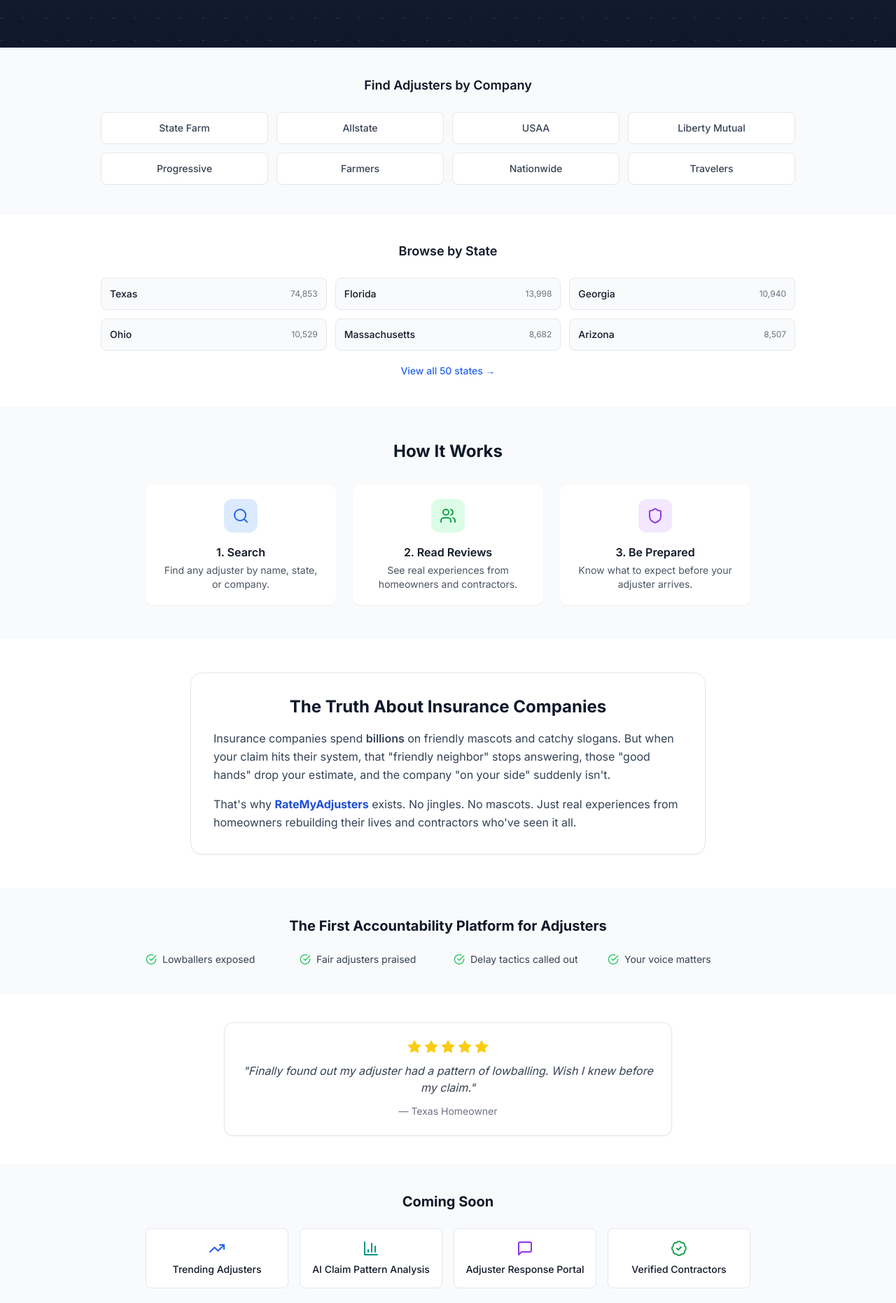
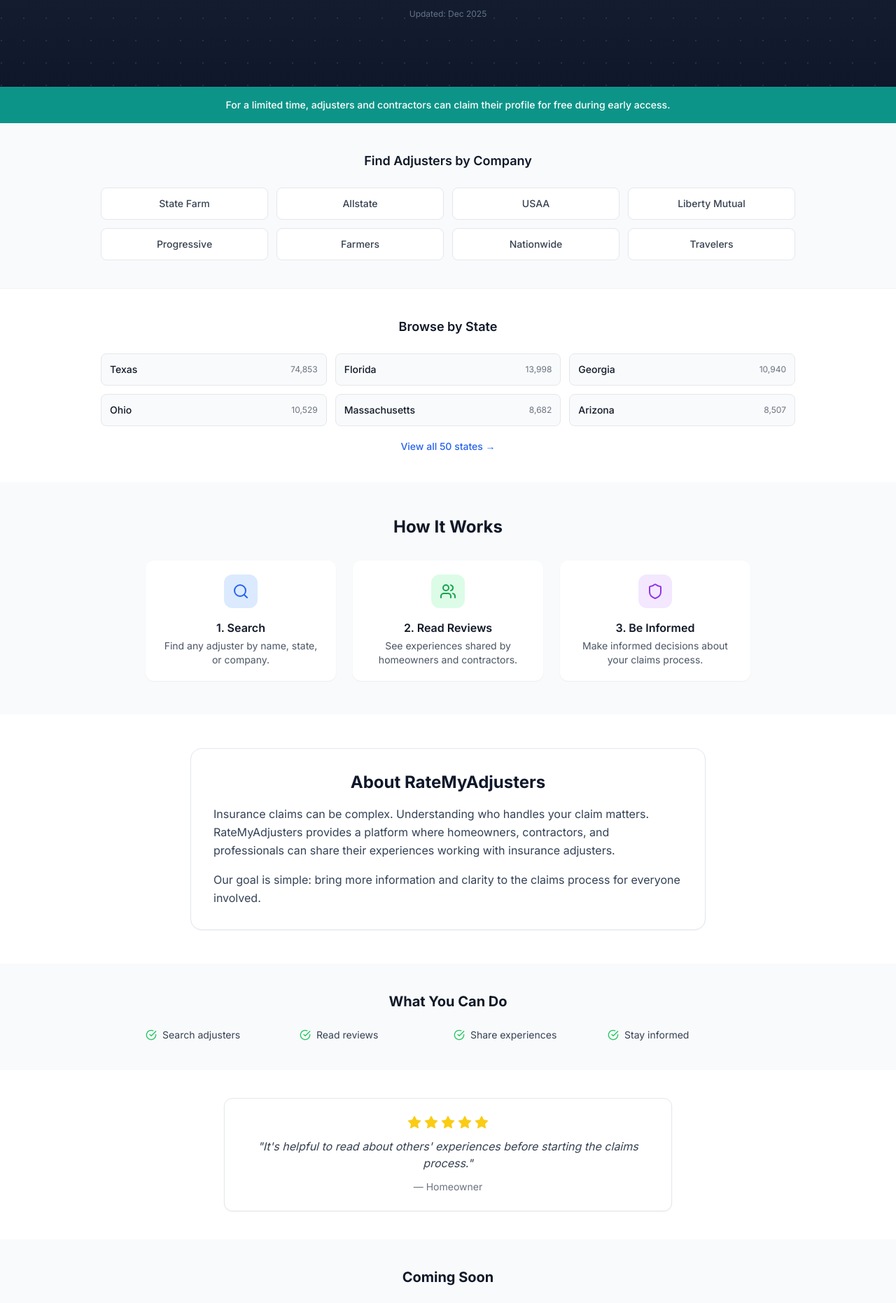
Before and after one commit to RateMyAdjusters/ratemyadjusters, a Next.js app in the folder ratemyadjusters/: page / in a window 1280 px wide. Shown: the part 713-2575 px from the top of the page at 70% size. Built offline with nearby package versions, Linux system fonts and the light colour scheme; no server answers.

Commit message:
Update page.tsx

```diff
--- a/ratemyadjusters/app/page.tsx
+++ b/ratemyadjusters/app/page.tsx
@@ -4,7 +4,7 @@ import SearchBar from '@/components/SearchBar'
 
 export const metadata = {
   title: 'RateMyAdjusters – Know Your Adjuster',
-  description: 'Real reviews of insurance adjusters from homeowners and contractors. Search 168,824 licensed adjusters by name, company, or state. Know who\'s handling your claim.',
+  description: 'Search 168,824 licensed insurance adjusters by name, company, or state. Read reviews from homeowners and contractors. Free to use.',
   keywords: 'insurance adjuster reviews, adjuster ratings, claim adjuster, State Farm adjuster, Allstate adjuster, insurance claim help',
 }
 
@@ -72,7 +72,12 @@ export default function Home() {
             </div>
 
             <h1 className="text-4xl md:text-5xl lg:text-6xl font-bold mb-5">Know Your Adjuster.</h1>
-            <p className="text-lg text-slate-300 mb-8 max-w-xl mx-auto">Real reviews from homeowners and contractors. Search 168,824 licensed adjusters before your claim.</p>
+            <p className="text-lg text-slate-300 mb-4 max-w-xl mx-auto">Search 168,824 licensed adjusters by name, company, or state. Read reviews from homeowners and contractors.</p>
+
+            {/* Mission Statement */}
+            <p className="text-sm text-slate-400 mb-8 max-w-lg mx-auto">
+              RateMyAdjusters helps homeowners, contractors, and insurance professionals share experiences and improve clarity in the claims process.
+            </p>
 
             <div className="max-w-2xl mx-auto mb-3">
               <SearchBar size="large" showFilters={true} autoFocus={false} />
@@ -88,6 +93,15 @@ export default function Home() {
             </div>
             <p className="text-slate-500 text-xs mt-3">Updated: Dec 2025</p>
           </div>
+        </div>
+      </section>
+
+      {/* ========== EARLY ACCESS BANNER ========== */}
+      <section className="py-4 bg-teal-600">
+        <div className="max-w-5xl mx-auto px-4 text-center">
+          <p className="text-white text-sm font-medium">
+            For a limited time, adjusters and contractors can claim their profile for free during early access.
+          </p>
         </div>
       </section>
 
@@ -140,75 +154,75 @@ export default function Home() {
                 <Users className="w-6 h-6 text-green-600" />
               </div>
               <h3 className="font-semibold mb-1 text-gray-900">2. Read Reviews</h3>
-              <p className="text-gray-600 text-sm">See real experiences from homeowners and contractors.</p>
+              <p className="text-gray-600 text-sm">See experiences shared by homeowners and contractors.</p>
             </div>
             <div className="text-center p-5 bg-white rounded-xl shadow-sm">
               <div className="w-12 h-12 bg-purple-100 rounded-xl flex items-center justify-center mx-auto mb-4">
                 <Shield className="w-6 h-6 text-purple-600" />
               </div>
-              <h3 className="font-semibold mb-1 text-gray-900">3. Be Prepared</h3>
-              <p className="text-gray-600 text-sm">Know what to expect before your adjuster arrives.</p>
+              <h3 className="font-semibold mb-1 text-gray-900">3. Be Informed</h3>
+              <p className="text-gray-600 text-sm">Make informed decisions about your claims process.</p>
             </div>
           </div>
         </div>
       </section>
 
-      {/* ========== ROAST (SHORTENED) ========== */}
+      {/* ========== ABOUT (NEUTRAL) ========== */}
       <section className="py-12">
         <div className="max-w-3xl mx-auto px-4">
           <div className="bg-white rounded-2xl shadow-sm border border-slate-200 p-6 md:p-8">
-            <h2 className="text-xl md:text-2xl font-bold text-slate-900 mb-4 text-center">The Truth About Insurance Companies</h2>
+            <h2 className="text-xl md:text-2xl font-bold text-slate-900 mb-4 text-center">About RateMyAdjusters</h2>
 
             <p className="text-slate-700 leading-relaxed mb-4">
-              Insurance companies spend <span className="font-semibold">billions</span> on friendly mascots and catchy slogans. But when your claim hits their system, that "friendly neighbor" stops answering, those "good hands" drop your estimate, and the company "on your side" suddenly isn't.
+              Insurance claims can be complex. Understanding who handles your claim matters. RateMyAdjusters provides a platform where homeowners, contractors, and professionals can share their experiences working with insurance adjusters.
             </p>
 
             <p className="text-slate-700 leading-relaxed">
-              That's why <span className="font-bold text-blue-700">RateMyAdjusters</span> exists. No jingles. No mascots. Just real experiences from homeowners rebuilding their lives and contractors who've seen it all.
+              Our goal is simple: bring more information and clarity to the claims process for everyone involved.
             </p>
           </div>
         </div>
       </section>
 
-      {/* ========== TRANSPARENCY (COMPRESSED) ========== */}
+      {/* ========== FEATURES (NEUTRAL) ========== */}
       <section className="py-10 bg-slate-50">
         <div className="max-w-4xl mx-auto px-4">
-          <h2 className="text-xl font-bold text-center text-gray-900 mb-6">The First Accountability Platform for Adjusters</h2>
+          <h2 className="text-xl font-bold text-center text-gray-900 mb-6">What You Can Do</h2>
           <div className="grid grid-cols-2 md:grid-cols-4 gap-4">
             <div className="flex items-center gap-2 text-sm text-gray-700">
               <CheckCircle className="w-4 h-4 text-green-500 flex-shrink-0" />
-              <span>Lowballers exposed</span>
+              <span>Search adjusters</span>
             </div>
             <div className="flex items-center gap-2 text-sm text-gray-700">
               <CheckCircle className="w-4 h-4 text-green-500 flex-shrink-0" />
-              <span>Fair adjusters praised</span>
+              <span>Read reviews</span>
             </div>
             <div className="flex items-center gap-2 text-sm text-gray-700">
               <CheckCircle className="w-4 h-4 text-green-500 flex-shrink-0" />
-              <span>Delay tactics called out</span>
+              <span>Share experiences</span>
             </div>
             <div className="flex items-center gap-2 text-sm text-gray-700">
               <CheckCircle className="w-4 h-4 text-green-500 flex-shrink-0" />
-              <span>Your voice matters</span>
+              <span>Stay informed</span>
             </div>
           </div>
         </div>
       </section>
 
-      {/* ========== TESTIMONIAL (SHORT) ========== */}
+      {/* ========== REVIEW HIGHLIGHT (NEUTRAL) ========== */}
       <section className="py-10">
         <div className="max-w-2xl mx-auto px-4">
           <div className="bg-white rounded-xl shadow-sm border border-gray-200 p-6 text-center">
             <div className="flex justify-center gap-1 mb-3">
               {[1,2,3,4,5].map((i) => <Star key={i} className="w-5 h-5 text-yellow-400 fill-yellow-400" />)}
             </div>
-            <p className="text-gray-700 italic mb-3">"Finally found out my adjuster had a pattern of lowballing. Wish I knew before my claim."</p>
-            <p className="text-sm text-gray-500">— Texas Homeowner</p>
+            <p className="text-gray-700 italic mb-3">"It's helpful to read about others' experiences before starting the claims process."</p>
+            <p className="text-sm text-gray-500">— Homeowner</p>
           </div>
         </div>
       </section>
 
-      {/* ========== COMING SOON ========== */}
+      {/* ========== COMING SOON (NO SECRET SAUCE) ========== */}
       <section className="py-10 bg-slate-50">
         <div className="max-w-4xl mx-auto px-4">
           <h2 className="text-xl font-bold text-center text-gray-900 mb-6">Coming Soon</h2>
@@ -219,7 +233,7 @@ export default function Home() {
             </div>
             <div className="bg-white rounded-lg p-4 border border-gray-200 text-center">
               <BarChart3 className="w-6 h-6 text-teal-600 mx-auto mb-2" />
-              <p className="text-sm font-medium text-gray-900">AI Claim Pattern Analysis</p>
+              <p className="text-sm font-medium text-gray-900">Future Analytics Features</p>
             </div>
             <div className="bg-white rounded-lg p-4 border border-gray-200 text-center">
               <MessageSquare className="w-6 h-6 text-purple-600 mx-auto mb-2" />
@@ -227,7 +241,7 @@ export default function Home() {
             </div>
             <div className="bg-white rounded-lg p-4 border border-gray-200 text-center">
               <BadgeCheck className="w-6 h-6 text-green-600 mx-auto mb-2" />
-              <p className="text-sm font-medium text-gray-900">Verified Contractors</p>
+              <p className="text-sm font-medium text-gray-900">Verified Professionals</p>
             </div>
           </div>
         </div>
@@ -237,7 +251,7 @@ export default function Home() {
       <section className="py-12 bg-gradient-to-r from-blue-600 to-teal-600">
         <div className="max-w-2xl mx-auto px-4 text-center">
           <h2 className="text-2xl font-bold text-white mb-3">Had a Recent Claim?</h2>
-          <p className="text-blue-100 mb-6">Help other homeowners know what to expect.</p>
+          <p className="text-blue-100 mb-6">Share your experience to help others.</p>
           <div className="flex flex-col sm:flex-row gap-3 justify-center">
             <Link href="/review" className="inline-flex items-center justify-center gap-2 bg-white text-blue-700 font-semibold py-3 px-6 rounded-lg hover:bg-blue-50 transition-colors">
               <Star className="w-5 h-5" />
@@ -258,8 +272,8 @@ export default function Home() {
             <h2 className="text-lg font-semibold text-gray-900">Search Again</h2>
           </div>
           <SearchBar size="default" showFilters={true} />
-          <p className="text-xs text-gray-500 text-center mt-4">
-            All reviews are user-submitted and moderated for accuracy and civility.
+          <p className="text-xs text-gray-500 text-center mt-6">
+            Reviews reflect individual user experiences. Information may be updated by users or by the professionals themselves.
           </p>
         </div>
       </section>
```
